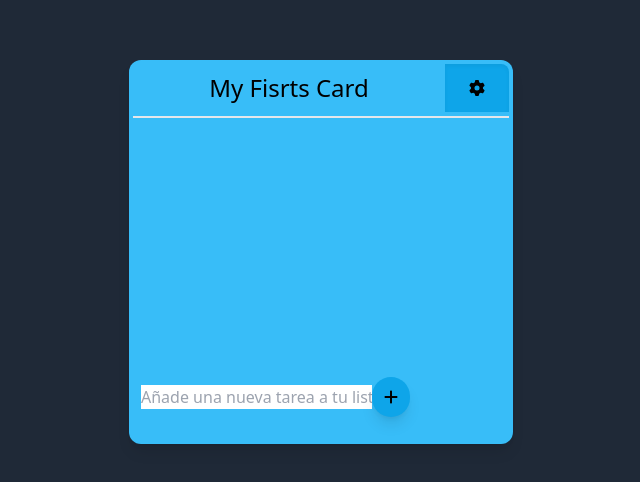
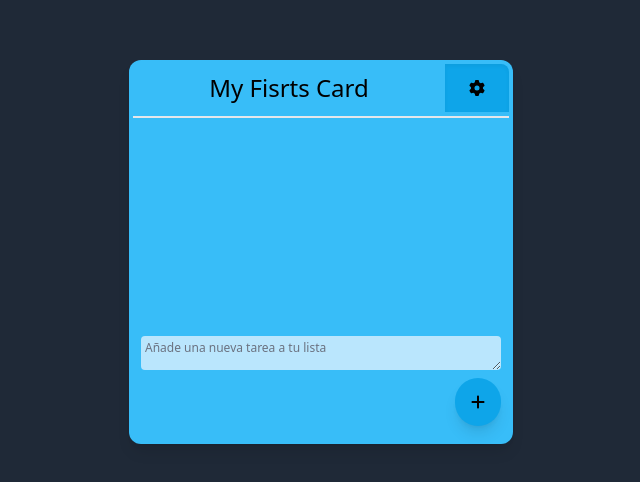
Before and after one commit to FelipeAlvarado01/NoteTasks, a React (Vite) app: page / in a window 1280 px wide. Shown: the part 148-630 px from the top of the page, without its empty margins (319-959 px from the left). Built offline with nearby package versions, Linux system fonts and the light colour scheme.

Commit message:
Disribucion del los elementos de las tareas

```diff
--- a/src/components/CardTask.jsx
+++ b/src/components/CardTask.jsx
@@ -38,7 +38,7 @@ function CardTask({ cardTaskName }) {
         </header>
 
         {/* Detalles de la tarea */}
-        <main className="content-between h-5/6 py-3 px-2">
+        <main className="flex flex-col content-between h-5/6 py-3 px-2 gap-2 	">
           <ul className="flex flex-col overflow-y-auto h-5/6 gap-y-2">
             {tasks.map((task) => (
               <TaskComponents
@@ -49,18 +49,20 @@ function CardTask({ cardTaskName }) {
             ))}
           </ul>
           {/* Botón para adicionar tareas */}
-          <input
+          <textarea
             type="text"
             placeholder="Añade una nueva tarea a tu lista"
             onChange={inputValue}
             required
+            className="block bg-sky-200 white	rounded p-1 text-xs text-zinc-800 placeholder-gray-500	focus:outline-none focus:ring-2 focus:ring-blue-500 focus:border-blue-500 focus:text-sm"
           />
 
-          <button onClick={addTask}>
-            <div className="cursor-pointer bg-sky-500 rounded-full shadow-lg py-2 px-3">
-              <FontAwesomeIcon icon={faPlus} />
-            </div>
-          </button>
+          <div onClick={addTask} className="flex flex-row justify-end">
+            <FontAwesomeIcon
+              icon={faPlus}
+              className="cursor-pointer justify-end bg-sky-500 rounded-full shadow-lg p-4  max-w-10"
+            />
+          </div>
         </main>
       </figure>
     </>
--- a/src/components/TaskComponets.jsx
+++ b/src/components/TaskComponets.jsx
@@ -10,22 +10,22 @@ function TaskComponents({ index, notes }) {
   };
   return (
     <>
-      <div className="flex flex-row items-stretch text-lg gap-x-2 max-w-90">
+      <div className="flex flex-row items-baseline  text-base gap-x-2 max-w-90 ">
         <div className="content-center cursor-pointer w-3 bg-sky-500 px-1 py-1 rounded shadow-inner ">
           <FontAwesomeIcon icon={faEllipsisVertical} />
         </div>
         <div className="flex-none w-5 ">
           <span>{index}. </span>
         </div>
-        <div className="grow ">
-          <p className="break-all"> {notes}</p>
+        <div className=" ">
+          <p className="break-all "> {notes}</p>
         </div>
-        <div className="flex-none w-14 ">
+        <div className="flex-none ">
           <input
             type="checkbox"
             checked={isChecked}
             onChange={handleCheckboxChange}
-            className="cursor-pointer w-14 h-4 "
+            className="cursor-pointer w-4 h-4 rounded border-gray-300 text-blue-600 focus:ring-blue-500 focus:ring-2 checked:bg-blue-500 checked:border-blue-500"
           />
         </div>
       </div>
```
